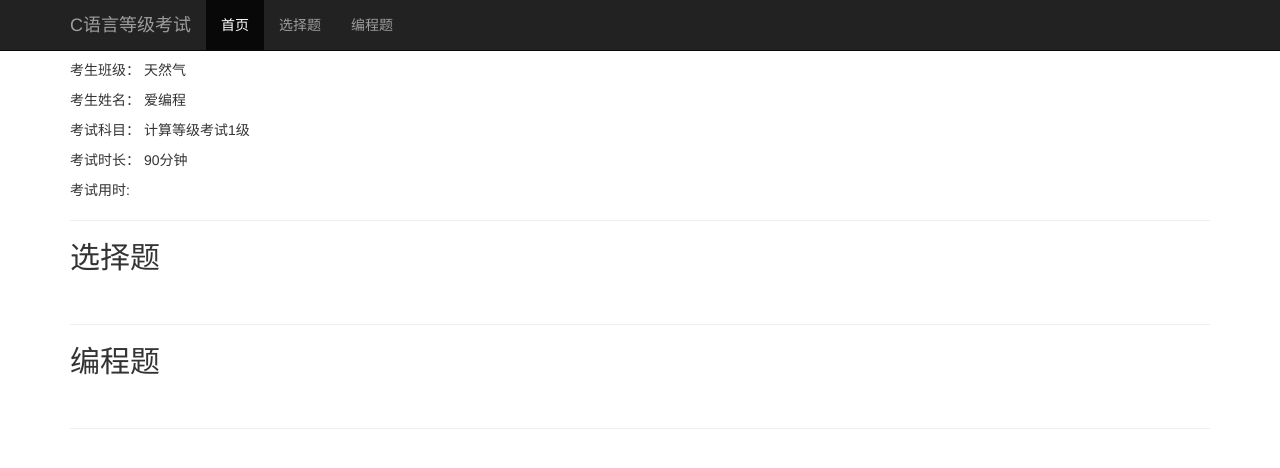
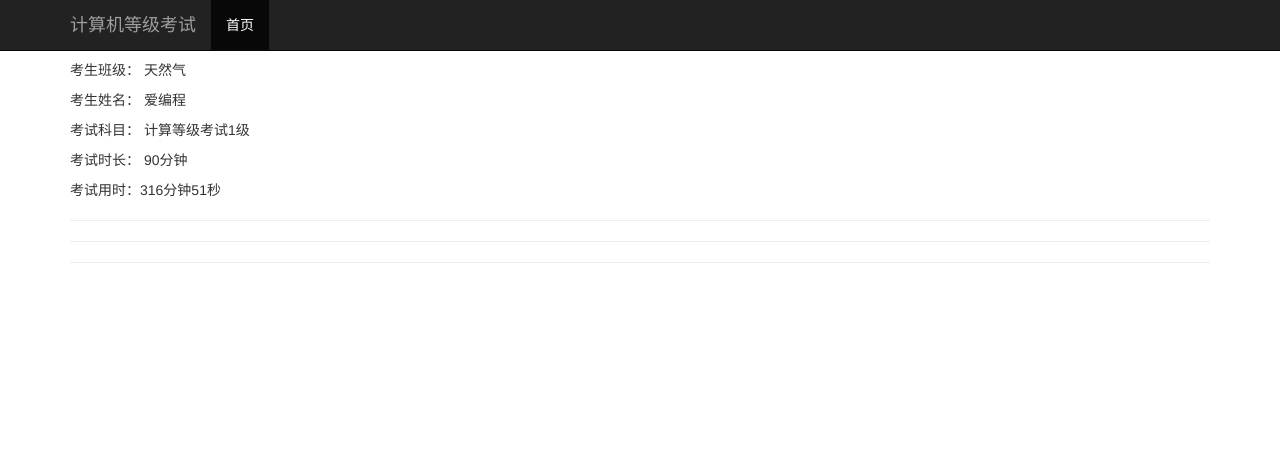
Before and after one commit to tanglw2020/django-mysite, a Django app: template polls/templates/polls/exam_page.html in a window 1280 px wide. Shown: the top 468 px of the page. Run offline with Django 3.2, Linux system fonts and the light colour scheme; the template is opened without the code that fills it: values that come from a table or form of the project are taken from there, others are empty; data comes from the database, SQL or seed files in the repository; some libraries are stand-ins or nearby versions.

Commit message:
feat: add base.html

```diff
--- /dev/null
+++ b/polls/templates/polls/base.html
@@ -0,0 +1,94 @@
+{% load static %}
+
+<!DOCTYPE html>
+<html lang="zh-CN">
+
+<head>
+  <meta charset="utf-8">
+  <meta http-equiv="X-UA-Compatible" content="IE=edge">
+  <meta name="viewport" content="width=device-width, initial-scale=1">
+  <!-- 上述3个meta标签*必须*放在最前面，任何其他内容都*必须*跟随其后！ -->
+  <meta name="description" content="">
+  <meta name="author" content="">
+
+  <title>{% block title %}计算机等级考试页面{% endblock %}</title>
+
+  <!-- Bootstrap core CSS -->
+    <link rel="stylesheet" type="text/css" href="{% static 'polls/css/bootstrap.min.css' %}" >
+
+  <style>
+    body {
+      padding-top: 50px;
+    }
+
+    .starter-template {
+      padding: 40px 15px;
+      text-align: center;
+    }
+  </style>
+
+</head>
+
+<body>
+
+  <nav class="navbar navbar-inverse navbar-fixed-top">
+    {% block navbar %}
+    <div class="container">
+      <div class="navbar-header">
+        <button type="button" class="navbar-toggle collapsed" data-toggle="collapse" data-target="#navbar"
+          aria-expanded="false" aria-controls="navbar">
+        </button>
+        <a class="navbar-brand" href="#">计算机等级考试</a>
+      </div>
+      <div id="navbar" class="collapse navbar-collapse">
+        <ul class="nav navbar-nav">
+          <li class="active"><a href="{% url 'exam:exampage'  exam_page.id %}">首页</a></li>
+        </ul>
+      </div>
+    </div>
+    {% endblock %}
+  </nav>
+
+  <div class="container">
+
+    <div class="card" style="width: 90%;">
+      {% block baseinfo %}
+      <div class="card-body">
+        <p></p>
+        <p>考生班级： {{ student.class_name }}</p>
+        <p>考生姓名： {{ student.student_name }}</p>
+        <p>考试科目： {{ exam.exam_type_ }} </p>
+        <p>考试时长： {{ exam.period_ }} </p>
+        <p id="serverTime">考试用时:</p>
+      </div>
+      {% endblock baseinfo %}
+    </div>
+
+    <div id="content">
+      {% block content %}
+
+      <HR style= " FILTER: alpha (opacity = 100, finishopacity =0 , style= 2 )" width ="100%" color =#987 cb 9 SIZE = 20>
+
+      <HR style= " FILTER: alpha (opacity = 100, finishopacity =0 , style= 2 )" width ="100%" color =#987 cb 9 SIZE = 20>
+
+      <HR style= " FILTER: alpha (opacity = 100, finishopacity =0 , style= 2 )" width ="100%" color =#987 cb 9 SIZE = 20>
+
+      {% endblock %}
+    </div>
+
+  </div><!-- /.container -->
+
+  <!-- Bootstrap core JavaScript
+    ================================================== -->
+  <!-- Placed at the end of the document so the pages load faster -->
+  <script src="{% static 'polls/js/jquery-3.6.0.min.js' %}"></script>
+  <script>window.jQuery || document.write('<script src="../../assets/js/vendor/jquery.min.js"><\/script>')</script>
+  <script src="{% static 'polls/js/bootstrap.min.js' %}"></script>
+  <!-- IE10 viewport hack for Surface/desktop Windows 8 bug -->
+  <script src="../../assets/js/ie10-viewport-bug-workaround.js"></script>
+
+  {% block script %} {% endblock script %}
+
+</body>
+
+</html>
--- a/polls/templates/polls/exam_page.html
+++ b/polls/templates/polls/exam_page.html
@@ -1,139 +1,11 @@
-{% load static %}
-
-<!DOCTYPE html>
-<html lang="zh-CN">
-
-<head>
-  <meta charset="utf-8">
-  <meta http-equiv="X-UA-Compatible" content="IE=edge">
-  <meta name="viewport" content="width=device-width, initial-scale=1">
-  <!-- 上述3个meta标签*必须*放在最前面，任何其他内容都*必须*跟随其后！ -->
-  <meta name="description" content="">
-  <meta name="author" content="">
-
-  <title>C语言考试页面</title>
-
-  <!-- Bootstrap core CSS -->
-    <link rel="stylesheet" type="text/css" href="{% static 'exam_c/css/bootstrap.min.css' %}" >
-
-  <!-- IE10 viewport hack for Surface/desktop Windows 8 bug -->
-  <!-- <link href="../../assets/css/ie10-viewport-bug-workaround.css" rel="stylesheet"> -->
-
-  <!-- Custom styles for this template -->
-  <!-- <link href="starter-template.css" rel="stylesheet"> -->
-
-  <!-- Just for debugging purposes. Don't actually copy these 2 lines! -->
-  <!--[if lt IE 9]><script src="../../assets/js/ie8-responsive-file-warning.js"></script><![endif]-->
-  <!-- <script src="../../assets/js/ie-emulation-modes-warning.js"></script> -->
-
-  <!-- HTML5 shim and Respond.js for IE8 support of HTML5 elements and media queries -->
-  <!--[if lt IE 9]>
-      <script src="https://cdn.bootcss.com/html5shiv/3.7.3/html5shiv.min.js"></script>
-      <script src="https://cdn.bootcss.com/respond.js/1.4.2/respond.min.js"></script>
-    <![endif]-->
-
-  <style>
-    body {
-      padding-top: 50px;
-    }
-
-    .starter-template {
-      padding: 40px 15px;
-      text-align: center;
-    }
-  </style>
-</head>
-
-<body>
-
-  <nav class="navbar navbar-inverse navbar-fixed-top">
-    <div class="container">
-      <div class="navbar-header">
-        <button type="button" class="navbar-toggle collapsed" data-toggle="collapse" data-target="#navbar"
-          aria-expanded="false" aria-controls="navbar">
-        </button>
-        <a class="navbar-brand" href="#">C语言等级考试</a>
-      </div>
-      <div id="navbar" class="collapse navbar-collapse">
-        <ul class="nav navbar-nav">
-          <li class="active"><a href="{% url 'c:exampage'  exam_page.id %}">首页</a></li>
-          <li><a href="{% url 'c:exampage-choicequestion'  exam_page.id  1 %}">选择题</a></li>
-          <li><a href="{% url 'c:exampage-codingquestion'  exam_page.id  1 %}">编程题</a></li>
-        </ul>
-      </div>
-      <!--/.nav-collapse -->
-    </div>
-  </nav>
-
-  <div class="container">
-
-    <div class="card" style="width: 90%;">
-      <div class="card-body">
-        <p></p>
-        <p>考生班级： {{ student.class_name }}</p>
-        <p>考生姓名： {{ student.student_name }}</p>
-        <p>考试科目： {{ exam.exam_type_ }} </p>
-        <p>考试时长： {{ exam.period_ }} </p>
-        <!-- <p>开始时间： {{ exam_page.start_time }} </p> -->
-        <p id="serverTime">考试用时:</p>
-      </div>
-    </div>
-
-    <HR style= " FILTER: alpha (opacity = 100, finishopacity =0 , style= 2 )" width ="100%" color =#987 cb 9 SIZE = 20>
-
-    <div class="card" style="width: 90%;">
-      <div class="card-body">
-        <h2 class="card-title">选择题</h2>
-            <div class="btn-group" role="group" aria-label="choice questions">
-              {% for a in choice_questions_answers %}
-              {% if a == '+' %}
-              <a class="btn btn-light"
-                  href="{% url 'c:exampage-choicequestion'  exam_page.id  forloop.counter %}">题{{ forloop.counter }}</a>
-              {% else %}
-              <a class="btn btn-success"
-                  href="{% url 'c:exampage-choicequestion'  exam_page.id  forloop.counter %}">题{{ forloop.counter }}</a>
-              {% endif %}
-              {% endfor %}
-            </div>
-      </div>
-    </div>
-
-    <HR style= " FILTER: alpha (opacity = 100, finishopacity =0 , style= 2 )" width ="100%" color =#987 cb 9 SIZE = 20>
-
-    <div class="card" style="width: 60%;">
-      <div class="card-body">
-        <h2 class="card-title">编程题</h2>
-            <div class="btn-group" role="group" aria-label="coding questions">
-            {% for a in coding_questions_answers %}
-            {% if a == '+' %}
-            <a class="btn btn-light"
-                href="{% url 'c:exampage-codingquestion'  exam_page.id  forloop.counter %}">题{{ forloop.counter }}</a></li>
-            {% else %}
-            <a class="btn btn-success"
-                href="{% url 'c:exampage-codingquestion'  exam_page.id  forloop.counter %}">题{{ forloop.counter }}</a></li>
-            {% endif %}
-            {% endfor %}
-          </div>
-      </div>
-    </div>
-    <HR style= " FILTER: alpha (opacity = 100, finishopacity =0 , style= 2 )" width ="100%" color =#987 cb 9 SIZE = 20>
-
-  </div><!-- /.container -->
-
-  <!-- Bootstrap core JavaScript
-    ================================================== -->
-  <!-- Placed at the end of the document so the pages load faster -->
-  <script src="{% static 'exam_c/js/jquery-3.6.0.min.js' %}"></script>
-  <script>window.jQuery || document.write('<script src="../../assets/js/vendor/jquery.min.js"><\/script>')</script>
-  <script src="{% static 'exam_c/js/bootstrap.min.js' %}"></script>
-  <!-- IE10 viewport hack for Surface/desktop Windows 8 bug -->
-  <script src="../../assets/js/ie10-viewport-bug-workaround.js"></script>
+{% extends "polls/base.html" %}
 
 
+{% block script %}
 <script type="text/javascript">
   function refreshTime() {
     $.ajax({
-      url: '/c/api/getservertime/{{ exam_page.id }}',
+      url: '/exam/api/getservertime/{{ exam_page.id }}',
       type: 'POST',
       data: {},
       dataType: 'json',
@@ -150,6 +22,8 @@
   }
   setTimeout('refreshTime()', 1000);
 </script>
+{% endblock script %}
+
 </body>
 
 </html>
--- a/polls/urls.py
+++ b/polls/urls.py
@@ -5,6 +5,8 @@ from . import views
 app_name = 'exam'
 urlpatterns = [
     path('login', views.login, name='login'),
+    path('exampage/<int:exampage_id>', views.exampage, name='exampage'),
     path('room/<int:exam_id>', views.exam_room, name='examroom'),
     path('api/download/scorelist<int:exam_id>.txt', views.api_download_scorelist, name='api-download-scorelist'),
+    path('api/getservertime/<int:exampage_id>', views.api_get_server_time,name='api-getservertime'),
 ]
--- a/polls/views.py
+++ b/polls/views.py
@@ -24,6 +24,21 @@ import socket
 
 BASE_DIR = Path(__file__).resolve().parent.parent
 MEDIA_ROOT  = BASE_DIR / 'media'
+
+
+def exampage(request, exampage_id):
+    try:
+        exam_page = ExamPaper.objects.get(id=exampage_id)
+    except ExamPaper.DoesNotExist:
+        return HttpResponseRedirect(reverse('c:login'))
+
+    context = {
+        'exam': exam_page.exam,
+        'student': exam_page.student,
+        'exam_page': exam_page,
+        'choice_questions_answers': exam_page.choice_question_answers_(),
+        }
+    return render(request, 'polls/exam_page.html', context)
 
 
 def get_host_ip():
@@ -144,3 +159,18 @@ def api_download_scorelist(request, exam_id):
     response['Content-Type'] = 'application/octet-stream'
     response['Content-Disposition'] = 'attachment;filename="scorelist{}.txt"'.format(exam_id)
     return response
+
+
+@csrf_exempt
+def api_get_server_time(request, exampage_id):
+
+    try:
+        exam_page = ExamPaper.objects.get(id=exampage_id)
+    except ExamPaper.DoesNotExist:
+        a = {"result":"null"}
+        return HttpResponse(json.dumps(a), content_type='application/json')
+
+    diff = int(timezone.now().timestamp() - exam_page.start_time.timestamp())
+    a = {}
+    a["result"] = str(int(diff/60))+'分钟'+str(diff%60)+'秒'  ##"post_success"
+    return HttpResponse(json.dumps(a), content_type='application/json')
```
